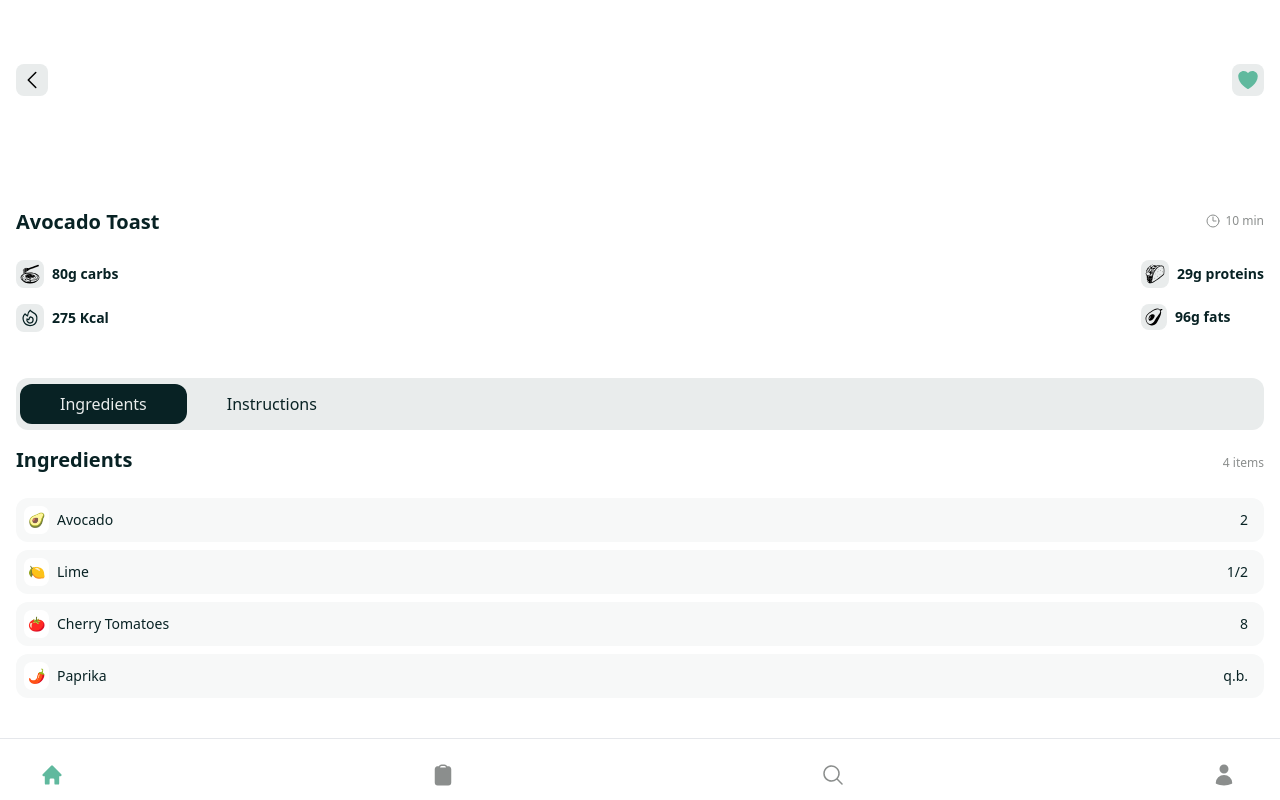
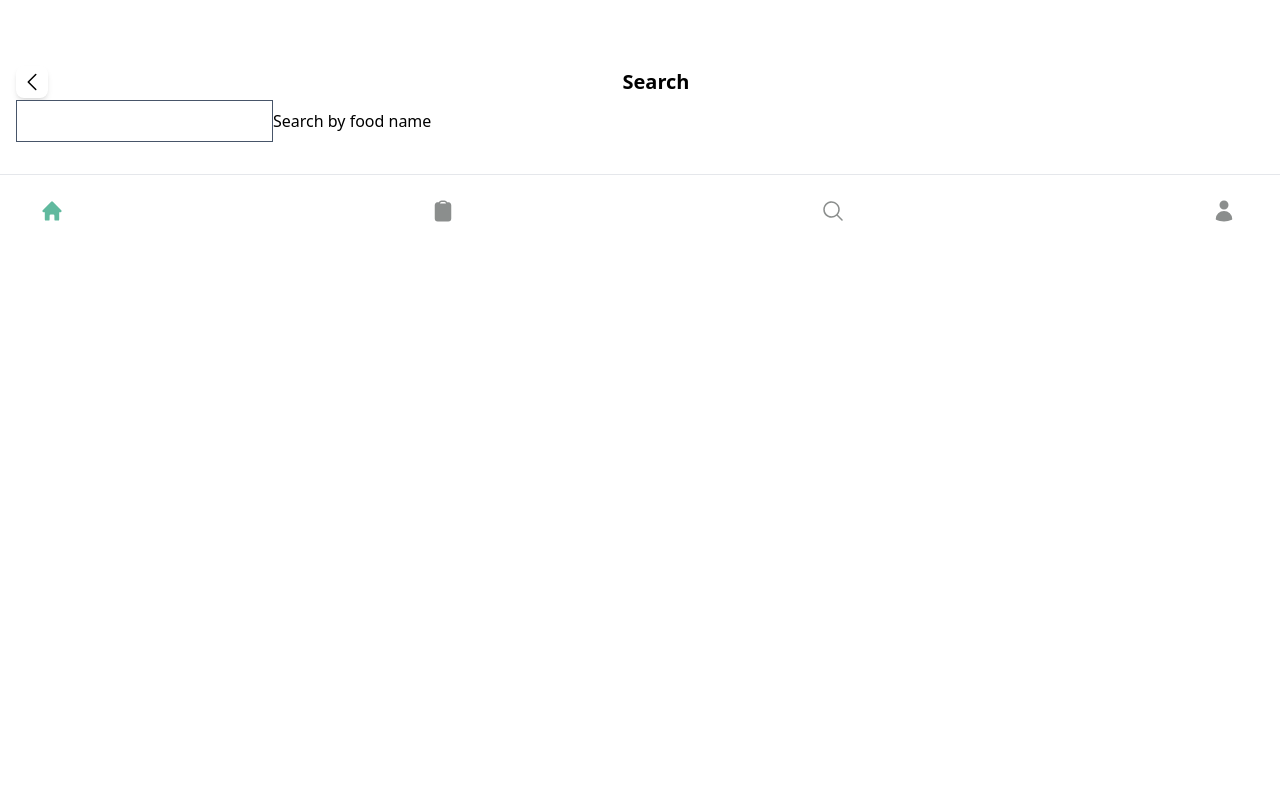
Before and after one commit to simopgini/food-app, a Next.js app: page / in a window 1280 px wide. Built offline with nearby package versions, Linux system fonts and the light colour scheme.

Commit message:
search section + forms plugin install

```diff
--- a/package.json
+++ b/package.json
@@ -18,6 +18,7 @@
     "react-dom": "18.2.0"
   },
   "devDependencies": {
+    "@tailwindcss/forms": "^0.5.3",
     "autoprefixer": "^10.4.13",
     "postcss": "^8.4.21",
     "tailwindcss": "^3.2.7"
--- a/pages/index.js
+++ b/pages/index.js
@@ -7,9 +7,6 @@ import { ClockIcon, FireIcon } from '@heroicons/react/24/outline'
 // import { HomeIcon } from '@heroicons/react/24/outline'
 import { HomeIcon } from '@heroicons/react/20/solid'
 import { ClipboardIcon, MagnifyingGlassIcon, UserIcon, ChevronLeftIcon, HeartIcon } from '@heroicons/react/24/solid'
-// import Spaghetti from '../public/spaghetti.svg'
-// import Taco from '../public/taco.svg'
-// import Avocado from '../public/avocado.svg'
 import Image from 'next/image'
 
 
@@ -117,16 +114,19 @@ export default function Home() {
         </div> */}
 
         {/* PAGINA RICETTA: dopo aver cliccato ricette sulla home o su cerca */}
-        <div>
-          <div className=''>
-            <div className='px-4 mt-16 flex justify-between items-center'>
+        {/* <div>
+          <div className=''> */}
+            {/* <div className='px-4 mt-16 flex justify-between items-center'>
               <div className='bg-[#E9ECEC] rounded-lg p-1'><ChevronLeftIcon className='h-6 w-6'/></div>
               <div className='bg-[#E9ECEC] rounded-lg p-1'><HeartIcon className='h-6 w-6 text-[#60B99E]'/></div>
-            </div>
-            <img></img>
+            </div> */}
+            {/* <Image src="/avocado.jpg" width="130" height="130"/> */}
+            {/* <div class="bg-cover bg-center" style={{backgroundImage: url('/avocado.jpg')}}></div> */}
+            {/* <div class="bg-[url('/avocado.jpg')]"></div>
+
             <div className='pt-28'></div>
-            <div className=' rounded-t-3xl'>
-              <section className='px-4 pb-4 '>
+            <div className=' rounded-t-3xl'> */}
+              {/* <section className='px-4 pb-4 '>
                 <div className='flex justify-between items-baseline'>
                   <h1 className=' mb-6 text-[#082224] text-xl font-bold'>
                     Avocado Toast
@@ -162,8 +162,10 @@ export default function Home() {
                   <button className='text-[#E9ECEC] bg-[#082224] px-10 py-2 rounded-xl'>Ingredients</button>
                   <button className='text-[#082224] pl-10'>Instructions</button>
                 </div>
-              </section>
-              <section className='px-4'>
+              </section> */}
+
+              {/* INGREDIENTS */}
+              {/* <section className='px-4'>
                 <div className='flex justify-between items-baseline'>
                   <h1 className=' mb-6 text-[#082224] text-xl font-bold'>
                     Ingredients
@@ -203,9 +205,71 @@ export default function Home() {
                     <p className='pr-2'>q.b.</p>
                   </div>
                 </div>
-              </section>
+              </section> */}
+
+
+              {/* INSTRUCTIONS */}
+              {/* <section>
+                <div className='px-4 flex justify-between items-baseline'>
+                  <h1 className=' mb-6 text-[#082224] text-xl font-bold'>
+                    Instructions
+                  </h1>
+                  <p className='flex text-[#8B8E8D]'>
+                    <span className='font-light text-xs'>4 steps</span>
+                  </p>
+                </div>
+
+                <div className='mb-4 mx-4 flex items-center text-sm font-medium'>
+                      <div className='bg-[#60B99E] text-white rounded-lg h-6 w-6 mr-2 flex items-center justify-center'><span>1</span></div>
+                      <p>Mash your avocado separately.</p>
+                </div>
+                <div className='mb-4 mx-4 flex items-center text-sm font-medium'>
+                      <div className='bg-[#60B99E] text-white rounded-lg h-6 w-6 mr-2 flex items-center justify-center'><span>2</span></div>
+                      <p>Slice cherry tomatoes and add salt and pepper.</p>
+                </div>
+                <div className='mb-4 mx-4 flex items-center text-sm font-medium'>
+                      <div className='bg-[#60B99E] text-white rounded-lg h-6 w-6 mr-2 flex items-center justify-center'><span>3</span></div>
+                      <p>Buy good bread and toast it well. It offers a sturdy base and a crisp contrast against the creamy avocado.</p>
+                </div>
+                <div className='mb-4 mx-4 flex items-center text-sm font-medium'>
+                      <div className='bg-[#60B99E] text-white rounded-lg h-6 w-6 mr-2 flex items-center justify-center'><span>4</span></div>
+                      <p>Don’t forget lime and paprika. </p>
+                </div>
+              </section> */}
+            {/* </div>
+          </div> */}
+          {/* <div className='pt-8'>
+            <hr></hr>
+            <div className='pt-6 px-10 flex justify-between items-center text-sm'>
+              <HomeIcon className='h-6 w-6 mr-1 text-[#60B99E]' />
+              <ClipboardIcon className='h-6 w-6 mr-1 text-[#8B8E8D]' />
+              <MagnifyingGlassIcon className='h-6 w-6 mr-1 text-[#8B8E8D]' />
+              <UserIcon className='h-6 w-6 mr-1 text-[#8B8E8D]' />
             </div>
           </div>
+        </div> */}
+
+        {/* SEARCH NAV BAR SECTION */}
+        <div>
+          <div className='px-4 mt-16 flex justify-between items-center'>
+              <button className=' bg-white rounded-lg p-1 shadow-md'><ChevronLeftIcon className='h-6 w-6'/></button>
+              <div className='flex-1 bg-white'></div>
+              <div className='flex-auto p-1 font-bold text-xl'>Search</div>
+          </div>
+        </div>
+
+        <form className='px-4'>
+          <label class="block">
+            <input class="w-100 border-slate-600 "/>
+            {/* <p class="mt-2 opacity-10 contrast-more:opacity-100 text-slate-600 text-sm">
+              Search by food name
+            </p> */}
+            Search by food name
+          </label>
+        </form>
+
+
+
           <div className='pt-8'>
             <hr></hr>
             <div className='pt-6 px-10 flex justify-between items-center text-sm'>
@@ -215,7 +279,6 @@ export default function Home() {
               <UserIcon className='h-6 w-6 mr-1 text-[#8B8E8D]' />
             </div>
           </div>
-        </div>
       </main>
     </>
   )
--- a/tailwind.config.js
+++ b/tailwind.config.js
@@ -11,5 +11,8 @@ module.exports = {
   theme: {
     extend: {},
   },
-  plugins: [],
+  plugins: [
+    require('@tailwindcss/forms'),
+    // ...
+  ],
 }
```
Also changed, not shown: 1 other file (tests, documents, lock files or other folders).
